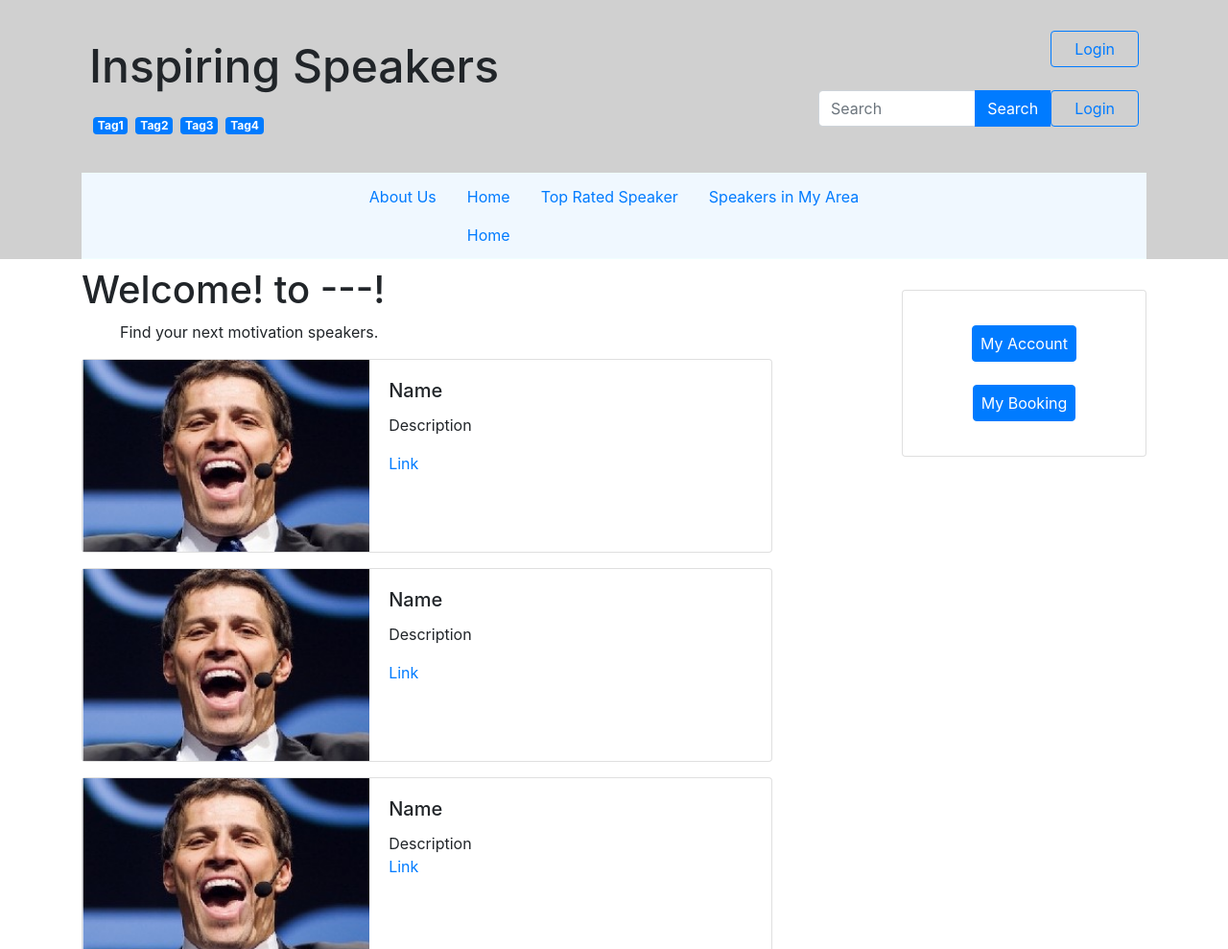
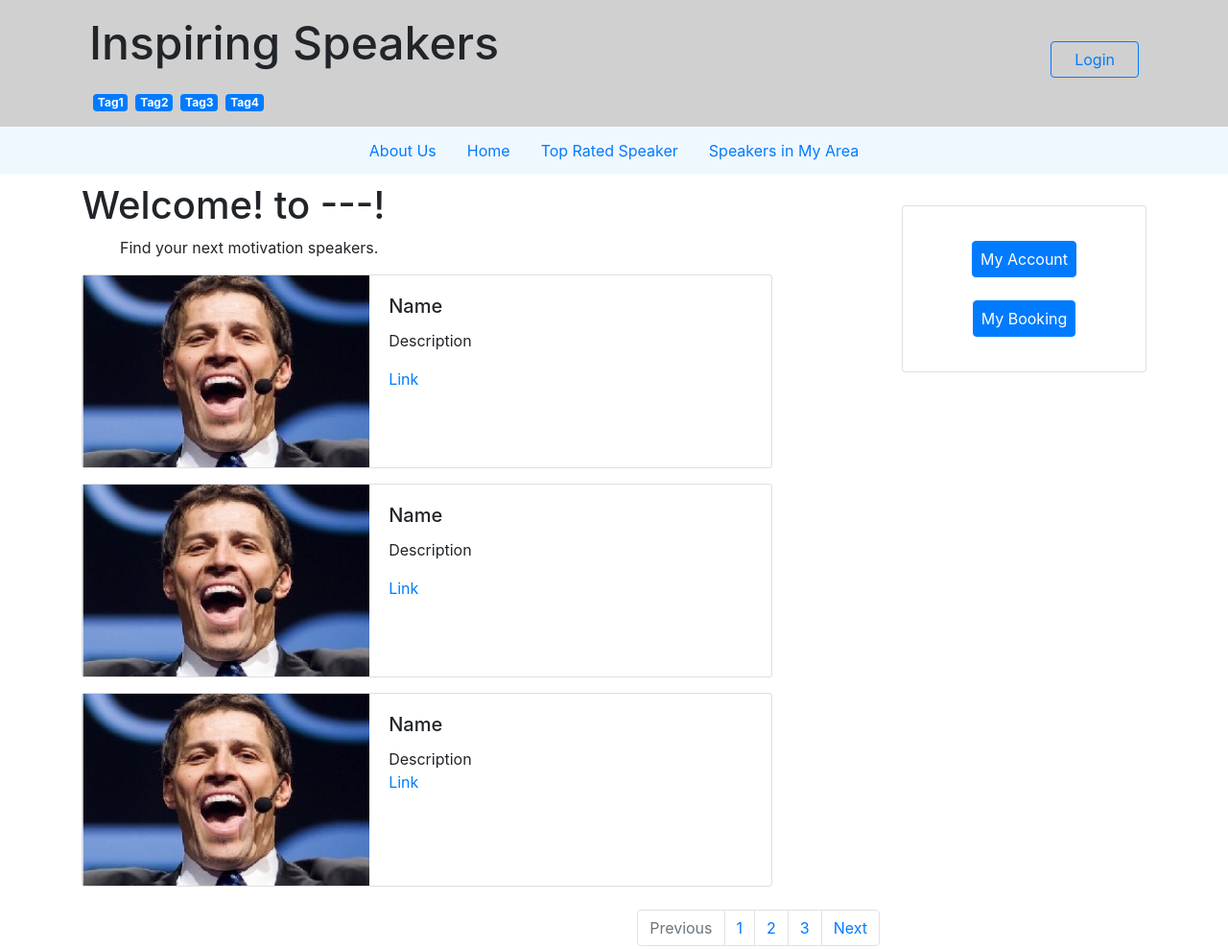
Before and after one commit to KateHickey26/PIMB, a Django app: page / in a window 1280 px wide. Shown: the top 989 px of the page at 96% size. Run offline with Django 3.2, Linux system fonts and the light colour scheme; parts of the project's set-up code (start-up, migrations or seed data) failed here and were passed over; some libraries are stand-ins or nearby versions.

Commit message:
edit base

```diff
--- a/templates/inspeakers/base.html
+++ b/templates/inspeakers/base.html
@@ -9,9 +9,7 @@
     {% block title_block %}
     {% endblock %}
     </title>
-
       <base href="/inspeakers/">
-
   </head>
   <body>
     <header style="background-color: #D0D0D0;">
@@ -28,16 +26,6 @@
                 </div>
                 <div class="col-4 align-self-center">
                     <div class="row mx-2 mt-4 md-2 py-2 justify-content-end" name="login" >
-
-                        <button class="btn btn-outline-primary px-4">Login</button>
-                    </div>
-                    <div class="row mx-2 my-2 py-2 justify-content-end" name="search">
-                        <div class="input-group" >
-                            <input class="form-control" type="text" placeholder="Search">
-                            <div class="input-group-append">
-                                <button class="btn btn-primary" type="submit">Search</button>
-                            </div>
-
                         <form method="get" action="login">
                             <button class="btn btn-outline-primary px-4">Login</button>
                         </form>
@@ -45,7 +33,6 @@
                     <div class="row mx-2 my-2 py-2 justify-content-end" name="search" >
                         <div style="width:100%;">
                             <div class="gcse-searchbox-only"></div>
-
                         </div>
                     </div>
                 </div>
@@ -57,11 +44,7 @@
                 <a class="nav-link" href="#">About Us</a>
                 </li>
                 <li class="nav-item">
-
-                <a class="nav-link" href="#">Home</a>
-
                 <a class="nav-link" href="home">Home</a>
-
                 </li>
                 <li class="nav-item">
                 <a class="nav-link" href="#">Top Rated Speaker</a>
```
